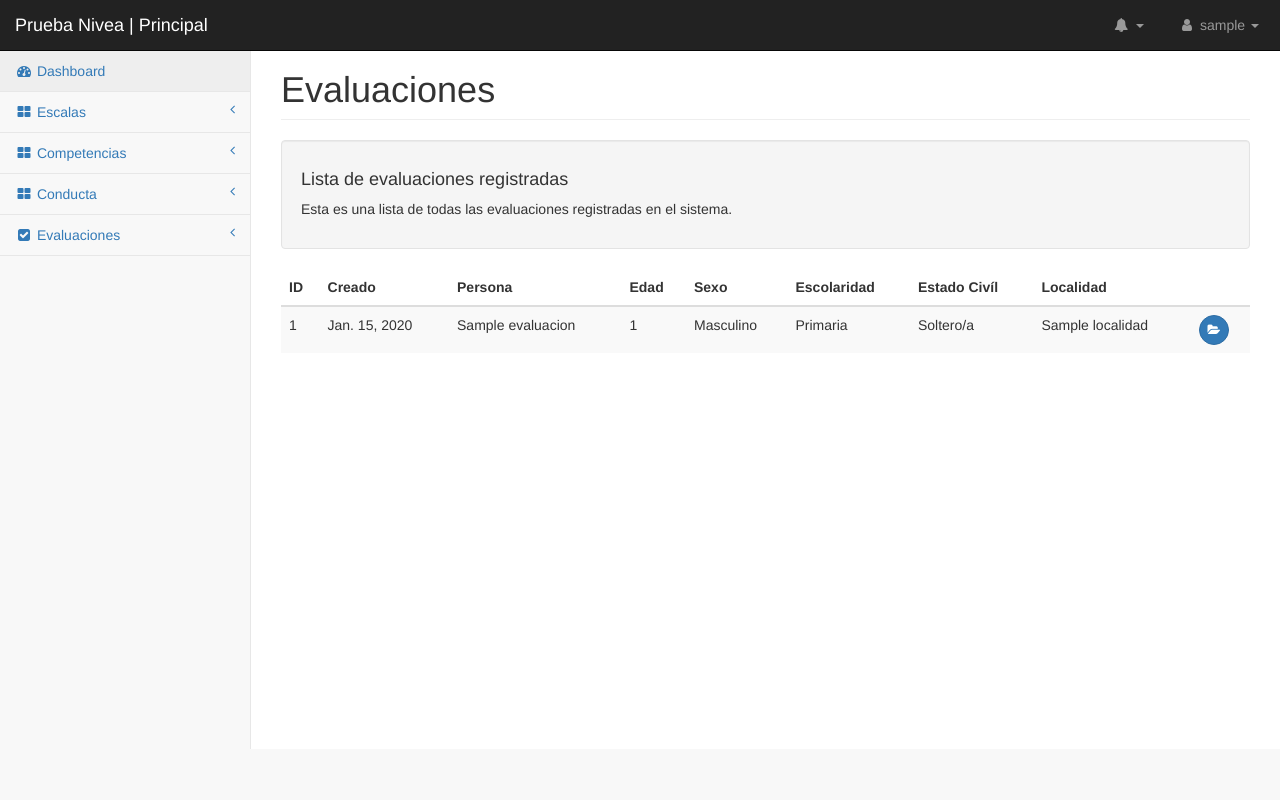
After one commit to lesthack/PruebaNivea, a Django app: page /evaluaciones/ in a window 1280 px wide. The commit adds this page. Run offline with Django 3.2, Linux system fonts and the light colour scheme; a user stored in the database is signed in; tables that the repository leaves empty hold one stand-in row (values such as "Sample post"); some libraries are stand-ins or nearby versions.

Commit message:
Comenzando vista de Evaluaciones

```diff
--- a/PruebaNivea/urls.py
+++ b/PruebaNivea/urls.py
@@ -12,6 +12,7 @@ admin.site.site_title = "Nivea"
 
 urlpatterns = [
     url(r'^$', site.admin_view(index)),
+    url(r'^evaluaciones/$', site.admin_view(evaluaciones)),
     url(r'^test/$', site.admin_view(test)),
     path('admin/', admin.site.urls),
 ] + static(settings.STATIC_URL, document_root=settings.STATIC_ROOT)
--- a/core/models.py
+++ b/core/models.py
@@ -147,6 +147,18 @@ class Evaluacion(models.Model):
     def __str__(self):
         return 'Evaluacion {}'.format(self.id)
 
+    def get_sexo(self):
+        return '{}'.format(self.GENERO_CHOICES[self.sexo][1])
+
+    def get_escolaridad(self):
+        return '{}'.format(self.ESCOLARIDAD_CHOICES[self.escolaridad][1])
+
+    def get_estado_civil(self):
+        return '{}'.format(self.ESTADOCIVIL_CHOICES[self.estado_civil][1])
+
+    def get_numero_hijos(self):
+        return '{}'.format(self.NUMEROHIJOS_CHOICES[self.numero_hijos][1])
+
 class EvaluacionRespuesta(models.Model):
     evaluacion = models.ForeignKey(Evaluacion, on_delete=models.CASCADE)
     conducta = models.ForeignKey(Conducta, on_delete=models.CASCADE)
--- a/templates/base.html
+++ b/templates/base.html
@@ -36,7 +36,7 @@
             <!-- Navigation -->
             <nav class="navbar navbar-inverse navbar-fixed-top" role="navigation">
                 <div class="navbar-header">
-                  <a class="navbar-brand" href="/">{% block title %}Prueba Nivea{% endblock %}</a>
+                  <a class="navbar-brand" href="/">Prueba Nivea | {% block title %}Principal{% endblock %}</a>
                 </div>
 
                 <button type="button" class="navbar-toggle" data-toggle="collapse" data-target=".navbar-collapse">
--- /dev/null
+++ b/web/templates/evaluaciones.html
@@ -0,0 +1,42 @@
+{% extends "base_site.html" %}
+
+{% block title_page %}Evaluaciones{% endblock %}
+
+{% block content %}
+<div class="well">
+  <h4>Lista de evaluaciones registradas</h4>
+  <p>Esta es una lista de todas las evaluaciones registradas en el sistema.</p>
+</div>
+<table class="table table-striped">
+  <thead>
+    <tr>
+        <th>ID</th>
+        <th>Creado</th>
+        <th>Persona</th>
+        <th>Edad</th>
+        <th>Sexo</th>
+        <th>Escolaridad</th>
+        <th>Estado Civíl</th>
+        <th>Localidad</th>
+        <th></th>
+    </tr>
+  </thead>
+  <tbody>
+    {% for evaluacion in evaluaciones %}
+    <tr>
+      <td>{{ evaluacion.id }}</td>
+      <td>{{ evaluacion.fecha }}</td>
+      <td>{{ evaluacion.nombre_persona }}</td>
+      <td>{{ evaluacion.edad }}</td>
+      <td>{{ evaluacion.get_sexo }}</td>
+      <td>{{ evaluacion.get_escolaridad }}</td>
+      <td>{{ evaluacion.get_estado_civil }}</td>
+      <td>{{ evaluacion.localidad }}</td>
+      <td>
+        <button type="button" class="btn btn-primary btn-circle"><i class="fa fa-folder-open"></i></button>
+      </td>
+    </tr>
+    {% endfor %}
+  </tbody>
+</table>
+{% endblock %}
--- a/web/views.py
+++ b/web/views.py
@@ -5,11 +5,16 @@ from django.views.decorators.csrf import csrf_protect
 from django.core.exceptions import PermissionDenied
 from django.db import connection, transaction
 from django.utils.html import escape
+from core.models import *
 
 def index(request):
-    return render(request, 'base_site.html',
-        {}
-    )
+    return render(request, 'base_site.html', {})
+
+def evaluaciones(request):
+    list_evaluaciones = Evaluacion.objects.all().order_by('-created_at')
+    return render(request, 'evaluaciones.html', {
+        'evaluaciones': list_evaluaciones
+    })
 
 def test(request):
     return HttpResponse("Hello, world. You're at the polls index.")
```
